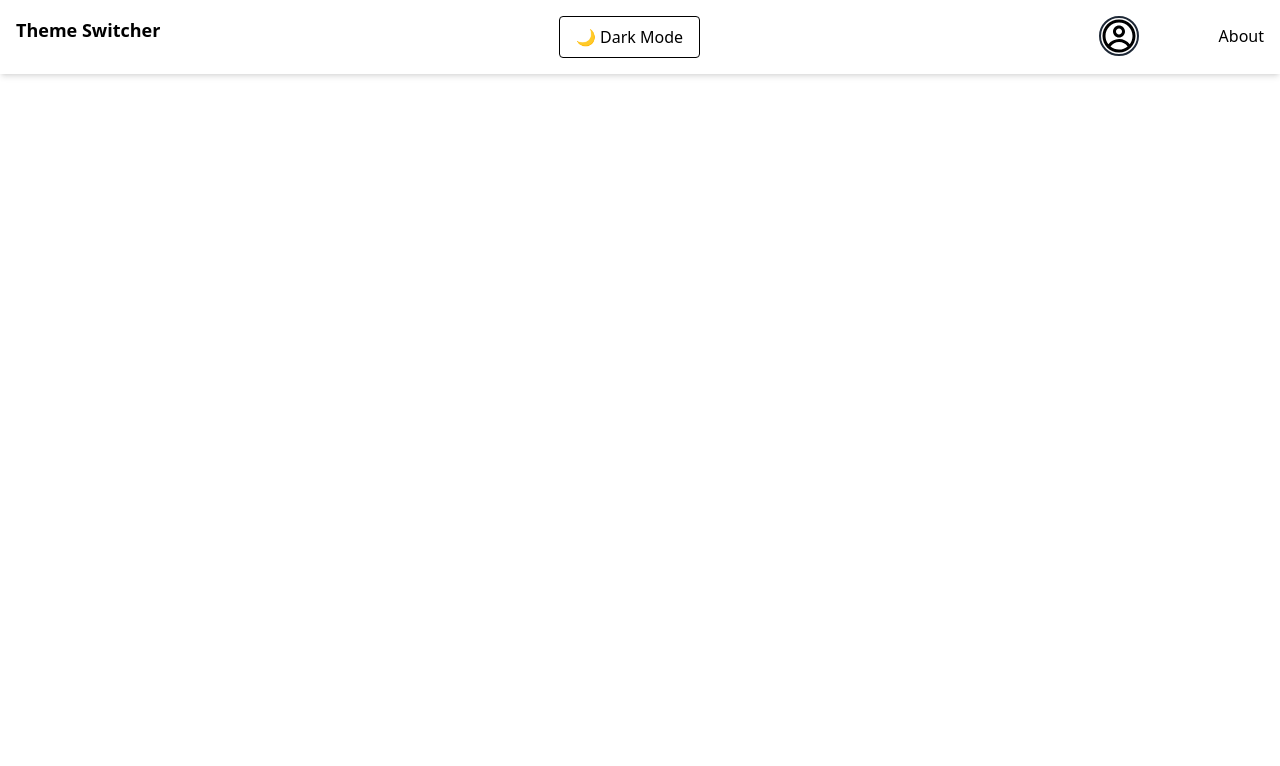
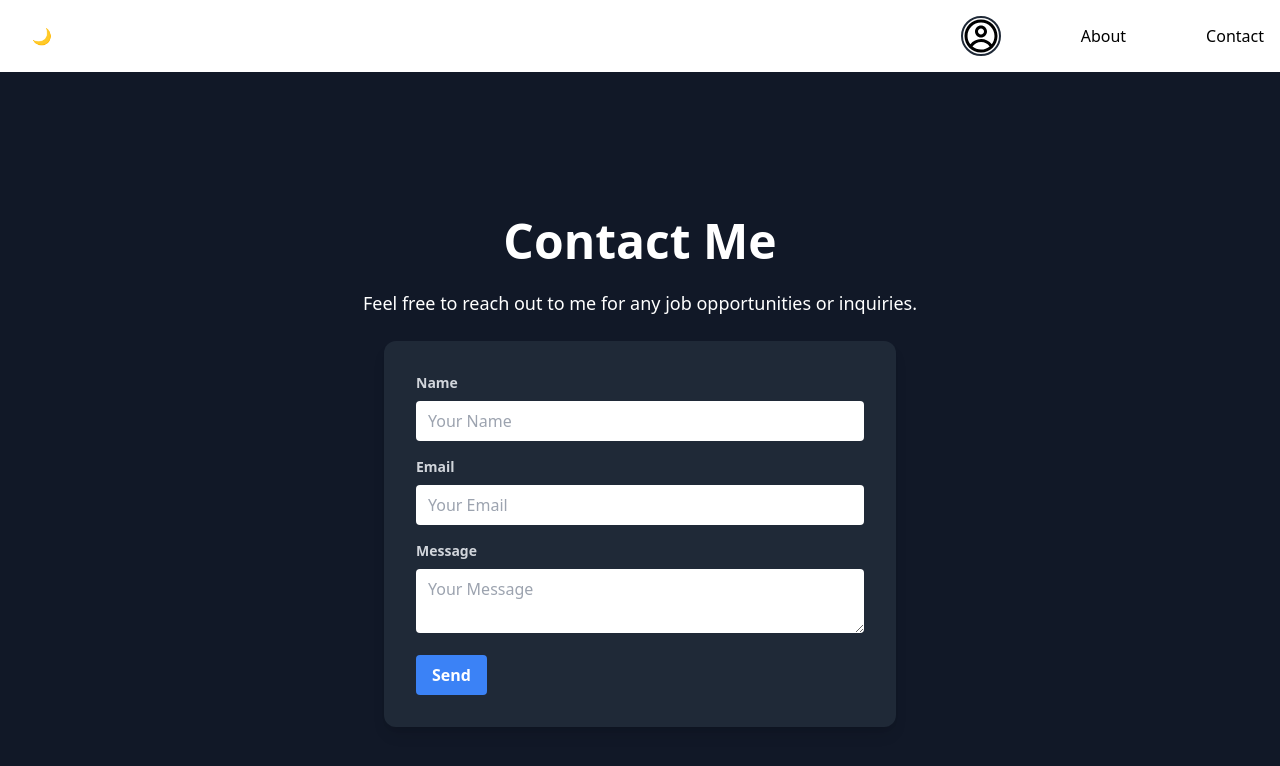
Before and after one commit to lavanyakatari/landing-page, a React (Vite) app: page /Contact in a window 1280 px wide. Shown: the top 766 px of the page. Built offline with nearby package versions, Linux system fonts and the light colour scheme.

Commit message:
added contact page and implemented functionality

```diff
--- a/src/App.tsx
+++ b/src/App.tsx
@@ -2,7 +2,7 @@ import Home from "./pages/home";
 import NavBar from "./components/NavBar";
 import About from "./pages/about";
 import { Routes, Route } from "react-router-dom";
-
+import Contact from "./pages/contact";
 const App = () => {
   return (
     <div>
@@ -10,6 +10,7 @@ const App = () => {
       <Routes>
         <Route path="/" element={<Home />} />
         <Route path="/About" element={<About />} />
+        <Route path="/Contact" element={<Contact />} />
       </Routes>
     </div>
   );
--- a/src/components/NavBar.tsx
+++ b/src/components/NavBar.tsx
@@ -17,12 +17,8 @@ const NavBar = () => {
 
   return (
     <nav className="p-4 shadow-md bg-white dark:bg-gray-900 dark:text-white flex justify-between">
-      <h1 className="text-lg font-bold">Theme Switcher</h1>
-      <button
-        onClick={toggleTheme}
-        className="px-4 py-2 border rounded dark:border-white border-black"
-      >
-        {theme === "light" ? "🌙 Dark Mode" : "☀️ Light Mode"}
+      <button onClick={toggleTheme} className="px-4 py-2 rounded">
+        {theme === "light" ? "🌙" : "☀️"}
       </button>
       <div className="flex-row items-center gap-10">
         <ul className="flex space-x-10 place-items-center gap-10">
@@ -46,6 +42,16 @@ const NavBar = () => {
               About
             </NavLink>
           </li>
+          <li>
+            <NavLink
+              className={`active:font-bold ${
+                location.pathname === "/contact" && "text-red-500 font-bold"
+              } `}
+              to="/contact"
+            >
+              Contact
+            </NavLink>
+          </li>
         </ul>
       </div>
     </nav>
--- a/src/pages/about/index.tsx
+++ b/src/pages/about/index.tsx
@@ -52,9 +52,9 @@ const About = () => {
             </div>
 
             {/* Education Section */}
-            <div className="w-full hover:animate-pulse bg-gray-700 bg-opacity-75 p-5 rounded-3xl shadow-lg sm:skew-x-[-10deg] md:skew-x-[-10deg]">
+            <div className="w-full hover:animate-pulse bg-gray-900 bg-opacity-75 p-5 rounded-xl shadow-lg sm:skew-x-[-10deg] md:skew-x-[-10deg]">
               <h2
-                className="text-xl italic font-bold mb-3 cursor-pointer flex justify-between items-center"
+                className="underline border-gray-700 text-xl italic font-bold mb-3 cursor-pointer flex justify-between items-center"
                 onClick={() => setShowEducation(!showEducation)}
               >
                 EDUCATION
@@ -63,7 +63,7 @@ const About = () => {
                 </span>
               </h2>
               {showEducation && (
-                <div className="text-gray-300 text-sm space-y-2">
+                <div className="text-gray-300 text-sm space-y-2 border-t-2 border-b-1 border-gray-600">
                   <ul className="list-disc list-inside">
                     <li>
                       B.Tech (CSE) Thirumal Engineering College - Year of
@@ -83,9 +83,9 @@ const About = () => {
           {/* Right Section */}
           <div className="w-full lg:w-1/2 mt-8 lg:mt-0">
             {/* Experience Section */}
-            <div className="bg-gray-700 hover:animate-pulse bg-opacity-75 p-5 rounded-3xl shadow-lg">
+            <div className="bg-gray-900 border-t-2 border-b-2 border-l-2 border-r-2 border-gray-700 hover:animate-pulse bg-opacity-75 p-5 rounded-xl shadow-lg">
               <h2
-                className="text-xl italic font-bold mb-3 cursor-pointer flex justify-between items-center"
+                className="underline   border-gray-700 text-xl italic font-bold mb-3 cursor-pointer flex justify-between items-center"
                 onClick={() => setShowExperience(!showExperience)}
               >
                 EXPERIENCE
@@ -178,7 +178,7 @@ const About = () => {
             </div>
 
             {/* FlyingFoPvt Section */}
-            <div className="bg-gray-700 hover:animate-pulse bg-opacity-75 p-5 rounded-3xl shadow-lg mt-8">
+            <div className="bg-gray-900 hover:animate-pulse bg-opacity-75 p-5 rounded-3xl shadow-lg mt-8">
               <h2
                 className="text-xl italic font-bold mb-3 cursor-pointer flex justify-between items-center underline"
                 onClick={() => setShowFlyingFoPvt(!showFlyingFoPvt)}
@@ -189,12 +189,23 @@ const About = () => {
                 </span> */}
               </h2>
               {showFlyingFoPvt && (
-                <div className="space-y-2">
-                  <p className="font-bold">Work Experience at FlyingFoPvt</p>
+                <div className="space-y-2 text-gray-300 text-sm bg-gray-800 bg-opacity-75 p-5 rounded-3xl shadow-lg">
+                  <p className="font-bold">
+                    Work Experience at FlyingFoxLabs Pvt
+                  </p>
                   <p>
-                    Worked as a React Developer for 3 years at FlyingFoPvt,
-                    where I contributed to various projects, enhancing the user
-                    interface and user experience of web applications.
+                    Worked as a React Developer for 3 years at FlyingFoxLabsPvt,
+                    where I focused on creating reusable components and screens
+                    using higher-order components (HOCs) and functional
+                    components. HOCs are functions that take a component and
+                    return an enhanced version of it, allowing code reusability
+                    by adding common functionality (like authentication, loading
+                    states, logging) without changing the original component.
+                    for creating components we are using Tamagui library. manage
+                    states, which enhanced the user interface and user
+                    experience of web applications. Additionally, I contributed
+                    to various projects, ensuring smooth development processes
+                    and high-quality deliverables.
                   </p>
                 </div>
               )}
--- /dev/null
+++ b/src/pages/contact/index.tsx
@@ -0,0 +1,124 @@
+import { StrictMode, useState } from "react";
+
+const Contact = () => {
+  const [formData, setFormData] = useState({
+    name: "",
+    email: "",
+    message: "",
+  });
+
+  const handleChange = (
+    e: React.ChangeEvent<HTMLInputElement | HTMLTextAreaElement>
+  ) => {
+    const { name, value } = e.target;
+    setFormData((prevData) => ({
+      ...prevData,
+      [name]: value,
+    }));
+  };
+
+  const handleSubmit = async (e: React.FormEvent<HTMLFormElement>) => {
+    e.preventDefault();
+    if (!formData.name || !formData.email || !formData.message) {
+      console.error("All fields are required");
+      return;
+    }
+    try {
+      const response = await fetch("https://api.example.com/send-email", {
+        method: "POST",
+        headers: {
+          "Content-Type": "application/json",
+        },
+        body: JSON.stringify({
+          to: "katarilavanya881@gmail.com",
+          subject: `Contact Form Submission from ${formData.name}`,
+          text: `Name: ${formData.name}\nEmail: ${formData.email}\nMessage: ${formData.message}`,
+        }),
+      });
+
+      if (response.ok) {
+        console.log("Email sent successfully");
+        window.location.reload(); // Refresh the page upon successful submission
+      } else {
+        console.error("Failed to send email");
+      }
+    } catch (error) {
+      console.error("Error sending email:", error);
+    }
+  };
+
+  return (
+    <StrictMode>
+      <div className="min-h-screen bg-gray-900 text-white flex flex-col items-center justify-center px-6 py-10">
+        <h1 className="text-4xl sm:text-5xl font-extrabold mb-6 text-center">
+          Contact Me
+        </h1>
+        <p className="text-lg mb-6 text-center">
+          Feel free to reach out to me for any job opportunities or inquiries.
+        </p>
+        <form
+          className="w-full max-w-lg bg-gray-800 p-8 rounded-xl shadow-lg"
+          onSubmit={handleSubmit}
+        >
+          <div className="mb-4">
+            <label
+              className="block text-gray-300 text-sm font-bold mb-2"
+              htmlFor="name"
+            >
+              Name
+            </label>
+            <input
+              className="w-full px-3 py-2 text-gray-900 rounded"
+              type="text"
+              name="name"
+              placeholder="Your Name"
+              value={formData.name}
+              onChange={handleChange}
+            />
+          </div>
+          <div className="mb-4">
+            <label
+              className="block text-gray-300 text-sm font-bold mb-2"
+              htmlFor="email"
+            >
+              Email
+            </label>
+            <input
+              className="w-full px-3 py-2 text-gray-900 rounded"
+              type="email"
+              name="email"
+              placeholder="Your Email"
+              value={formData.email}
+              onChange={handleChange}
+            />
+          </div>
+          <div className="mb-4">
+            <label
+              className="block text-gray-300 text-sm font-bold mb-2"
+              htmlFor="message"
+            >
+              Message
+            </label>
+            <textarea
+              className="w-full px-3 py-2 text-gray-900 rounded"
+              name="message"
+              placeholder="Your Message"
+              value={formData.message}
+              onChange={handleChange}
+            ></textarea>
+          </div>
+          <div className="flex items-center justify-between">
+            <button
+              className="bg-blue-500 hover:bg-blue-700 text-white font-bold py-2 px-4 rounded"
+              type="submit"
+            >
+              Send
+            </button>
+          </div>
+        </form>
+      </div>
+    </StrictMode>
+  );
+};
+
+export default Contact;
--- a/src/pages/count/index.tsx
+++ /dev/null
@@ -1,11 +0,0 @@
-import { Count } from "../../components/Count";
-
-const count = () => {
-  return (
-    <div>
-      <Count />
-    </div>
-  );
-};
-
-export default count;
```
